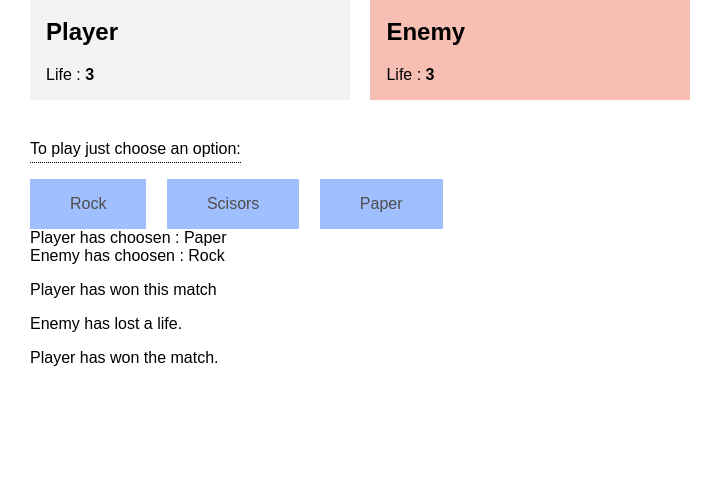
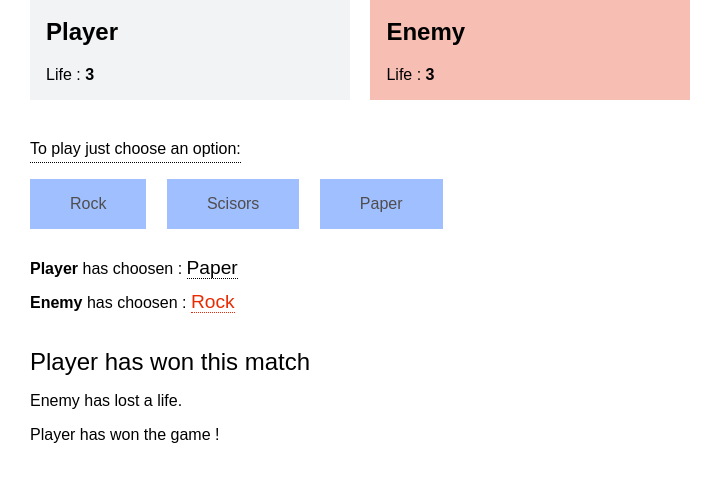
Before and after one commit to davidguerreiro/rsp, a PHP site: page / in a window 1280 px wide. Shown: the part 224-706 px from the top of the page, without its empty margins (0-723 px from the left). Run offline with PHP 8.4, Linux system fonts and the light colour scheme.

Commit message:
complete game loop html / css

```diff
--- a/css/abstracts/_variables.scss
+++ b/css/abstracts/_variables.scss
@@ -2,3 +2,7 @@ $basefont: 16px;
 $base-margin : 1.875rem;
 $white: #ffffff;
 $black: #000000;
+$grey: #808080;
+$player-color: #f2f3f5;
+$enemy-color: #f7bfb3;
+$enemy-alternative-color: #e82b02;
--- a/css/prototype/game-players.scss
+++ b/css/prototype/game-players.scss
@@ -3,7 +3,7 @@
     &__element {
         display: inline-block;
         width: 20rem;
-        background-color: #f2f3f5;
+        background-color: $player-color;
         margin-right: 1rem;
 
         .name, .player-data {
@@ -16,7 +16,7 @@
         }
 
         &--enemy {
-            background-color: #f7bfb3;
+            background-color: $enemy-color;
         }
     }
 }
--- a/css/style.css
+++ b/css/style.css
@@ -766,6 +766,26 @@ button {
   .game-layout__options .game-option--disabled {
     opacity: 0.3; }
 
+.game-loop__results {
+  padding-top: 1.8rem; }
+  .game-loop__results li {
+    padding-bottom: 0.7em; }
+.game-loop .globalid-player-name, .game-loop .globalid-enemy-name {
+  font-weight: bold; }
+.game-loop__choice-text {
+  font-size: 1.2rem;
+  border-bottom: 1px dotted #000000; }
+  .game-loop__choice-text--enemy-choice {
+    color: #e82b02;
+    border-bottom-color: #e82b02; }
+.game-loop__notification {
+  font-size: 1.5rem;
+  margin-bottom: 0; }
+  .game-loop__notification--secondary {
+    color: #808080;
+    margin: 0;
+    font-size: 0.9rem; }
+
 .game-players__element {
   display: inline-block;
   width: 20rem;
--- a/index.html
+++ b/index.html
@@ -68,7 +68,7 @@
                     <span class="globalid-player-name">Player</span> has choosen : <span class="game-loop__choice-text" id="player-selected-action">Paper</span>
                 </li>
                 <li>
-                    <span class="globalid-enemy-name">Enemy</span> has choosen : <span class="game-loop__choice-text" id="enemy-selected-action">Rock</span>
+                    <span class="globalid-enemy-name">Enemy</span> has choosen : <span class="game-loop__choice-text game-loop__choice-text--enemy-choice" id="enemy-selected-action">Rock</span>
                 </li>
             </ul>
             <p class="game-loop__notification">
@@ -81,7 +81,7 @@
 
         <section class="game game-conclusion">
             <p class="game-conclusion__notification">
-                <span id="game-winner-name">Player</span> has won the match.
+                <span id="game-winner-name">Player</span> has won the game !
             </p>
         </section>
     </body>
```
Also changed, not shown: css/prototype/game-loop.scss (+36 -0 lines), 1 other file.
